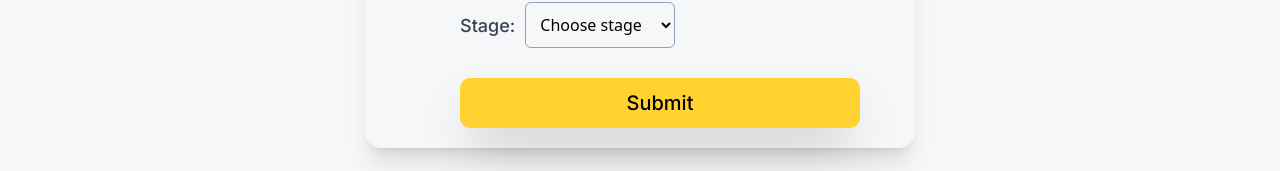
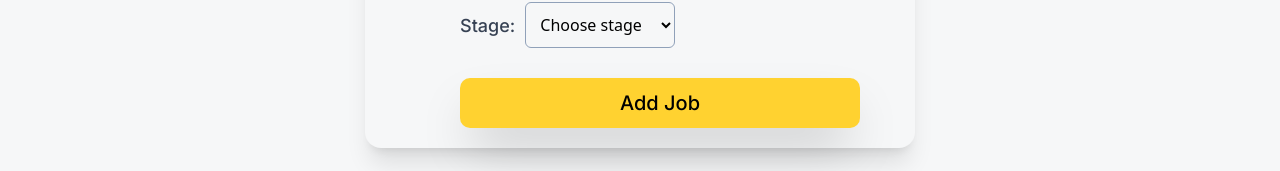
Before and after one commit to Bigbilly-github/job-application-tracker, a React (Vite) app: page /#/ in a window 1280 px wide. Shown: the part 552-723 px from the top of the page. Built offline with nearby package versions, Linux system fonts and the light colour scheme.

Commit message:
correctional changes

```diff
--- a/src/components/main.jsx
+++ b/src/components/main.jsx
@@ -9,7 +9,7 @@ import { useValueContext } from "./propscontext";
 function Main () {
     const {jobs, addJob} = useValueContext();
 
-    console.log(addJob)
+
 
     const [job, setJob] = useState({
         companyname:"",
@@ -147,8 +147,6 @@ function AddToJob (addJob,job) {
         }
     ]
 
-    console.log(job)
-    console.log(jobs)
 
 
     return(
@@ -205,7 +203,7 @@ function AddToJob (addJob,job) {
                  </form>
 
                 <button  onClick={()=> AddToJob(addJob,job)}  type="btn" className=" mt-[20px] font-medium sm:mx-auto -ml-[50px] w-[350px] sm:w-[400px] bg-amber-300 hover:text-amber-300 hover:bg-black py-[10px] font-inter text-[20px] rounded-[10px] sm:shadow-2xl">
-                        Submit
+                        Add Job
 
                     </button>
 
```
